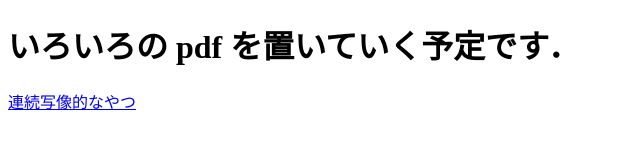
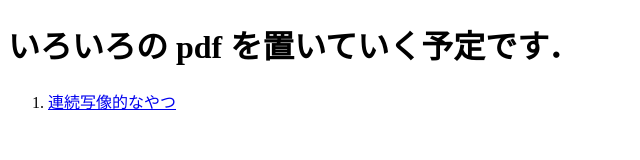
Before and after one commit to knjnszk/knjnszk.github.io, a plain HTML site: page index.html in a window 1280 px wide. Shown: the whole page, without its empty margins (0-640 px from the left). Drawn offline with Linux system fonts and the light colour scheme.

Commit message:
Update index.html

```diff
--- a/index.html
+++ b/index.html
@@ -6,6 +6,8 @@
   </head>
   <body>
     <h1>いろいろの pdf を置いていく予定です．</h1>
-    <a href="continuous_map.pdf">連続写像的なやつ</a>
+    <ol>
+      <li><a href="continuous_map.pdf">連続写像的なやつ</a></li>
+    </ol>
   </body>
 </html>
```
